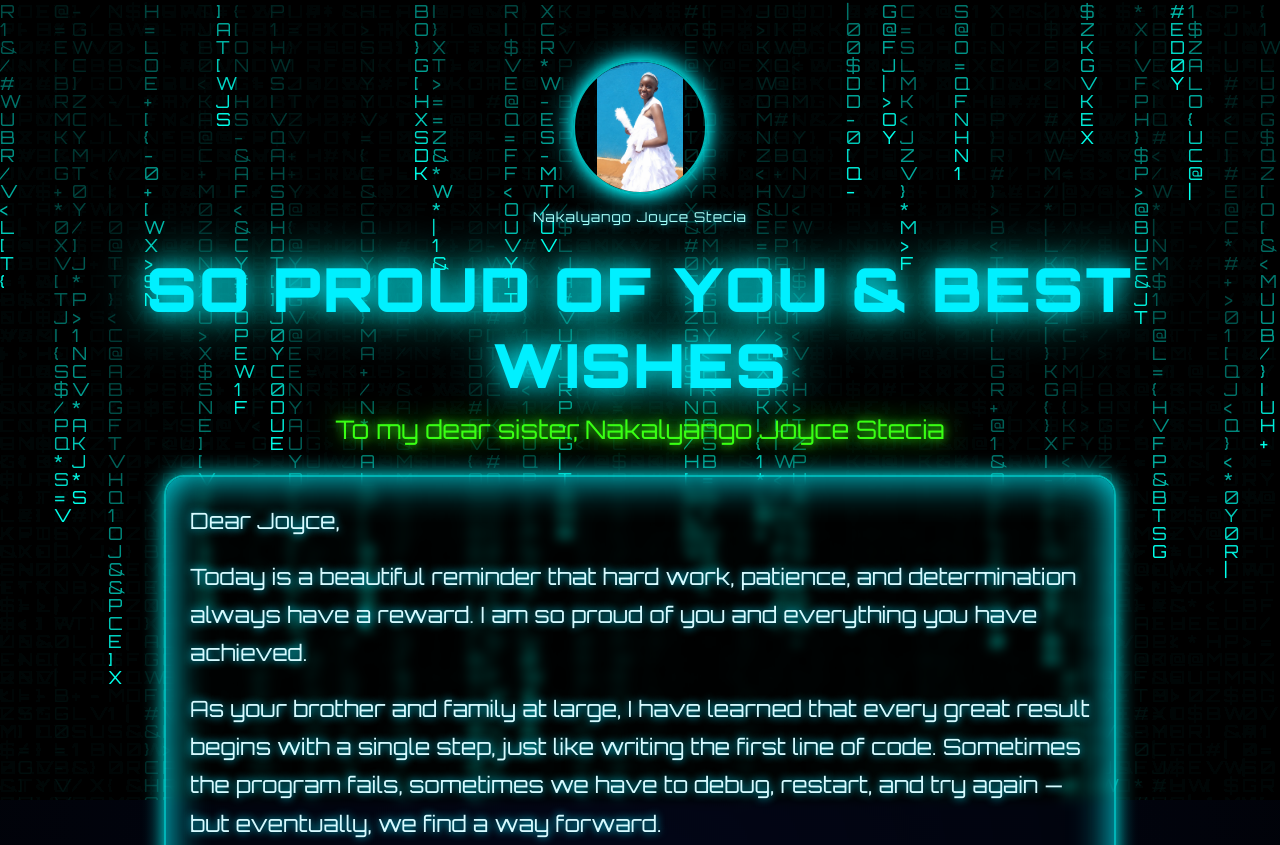
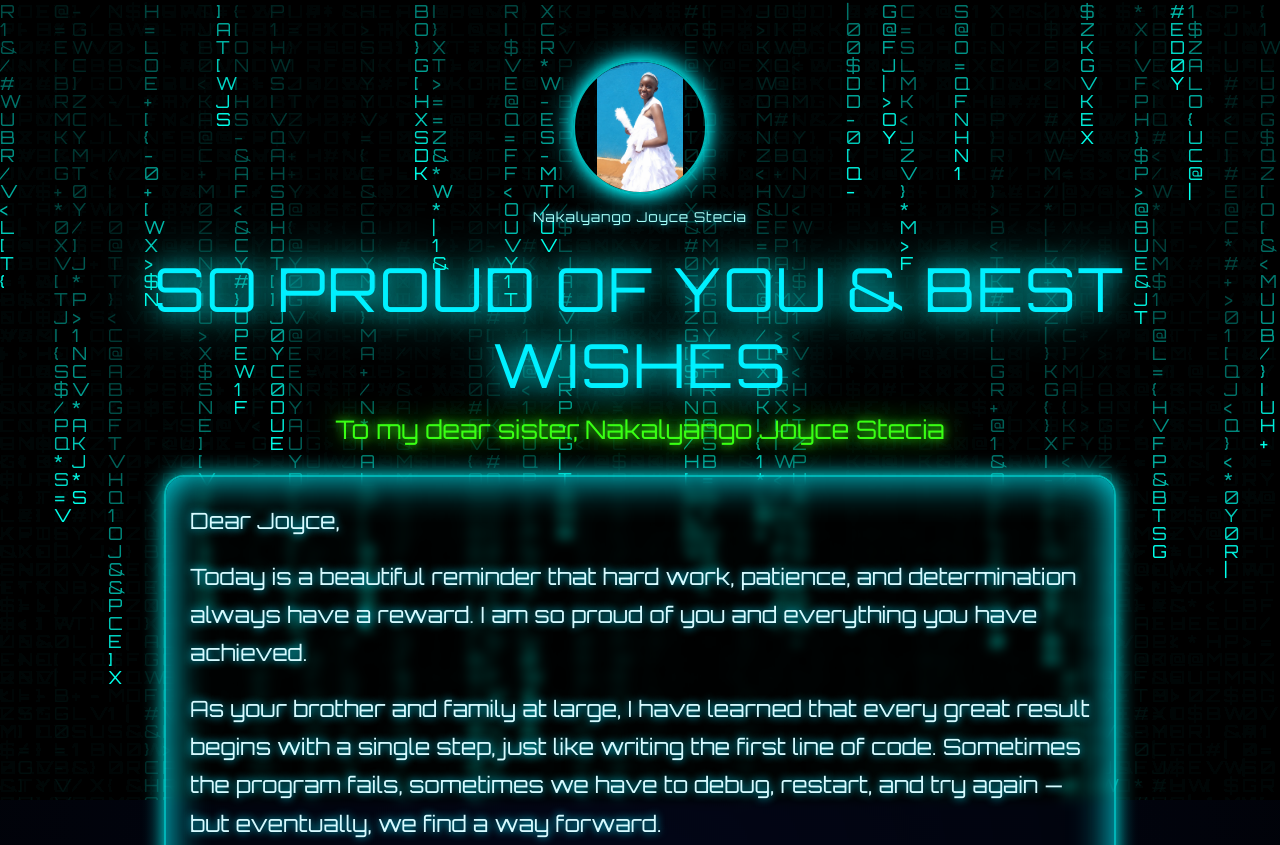
Before and after one commit to Kalyango-Stewart-J/STECIA, a plain HTML site: page index.html in a window 1280 px wide. Shown: the top 845 px of the page. Drawn offline with Linux system fonts and the light colour scheme.

Commit message:
Update index.html

```diff
--- a/index.html
+++ b/index.html
@@ -68,7 +68,7 @@
     /* Glowing Title */
     .title {
       font-size: clamp(2rem, 6vw, 3.8rem);
-      font-weight: 900;
+      font-weight: 400;
       letter-spacing: 2px;
       text-transform: uppercase;
       color: #00f0ff;
```
